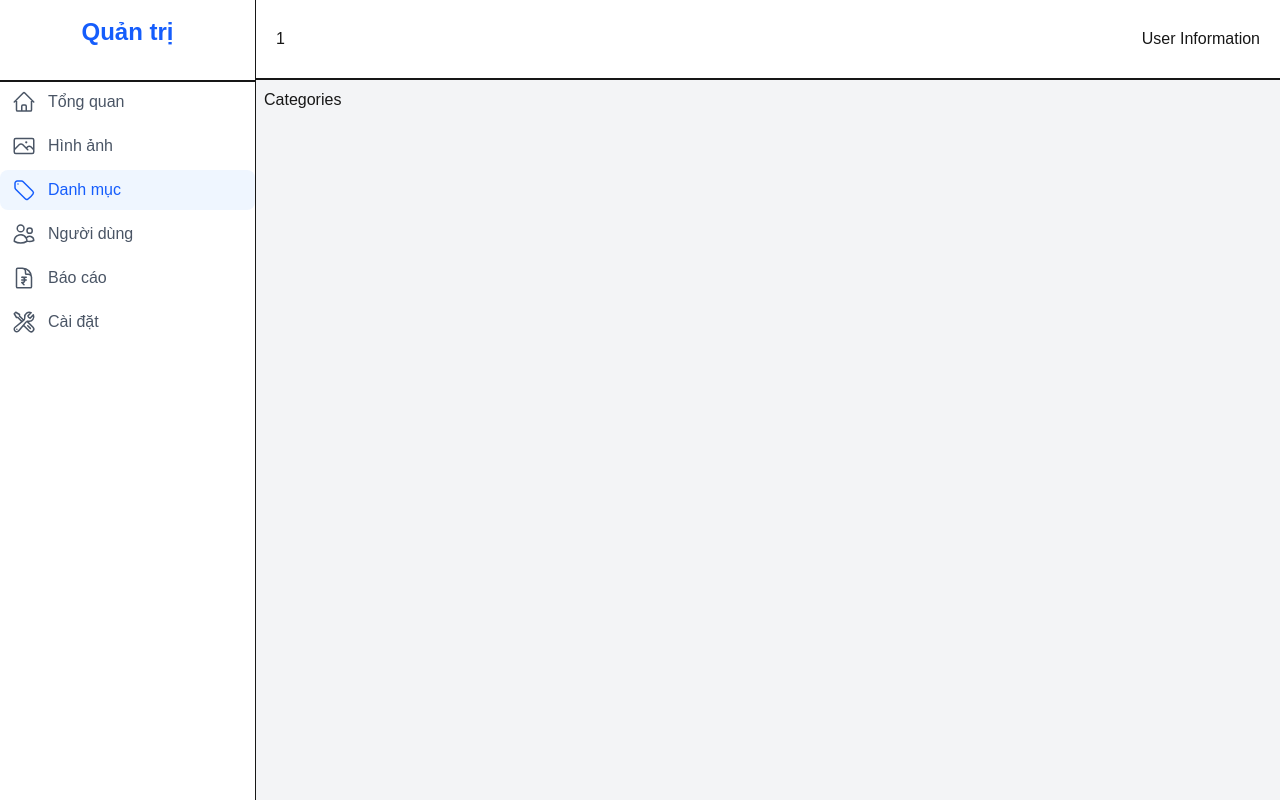
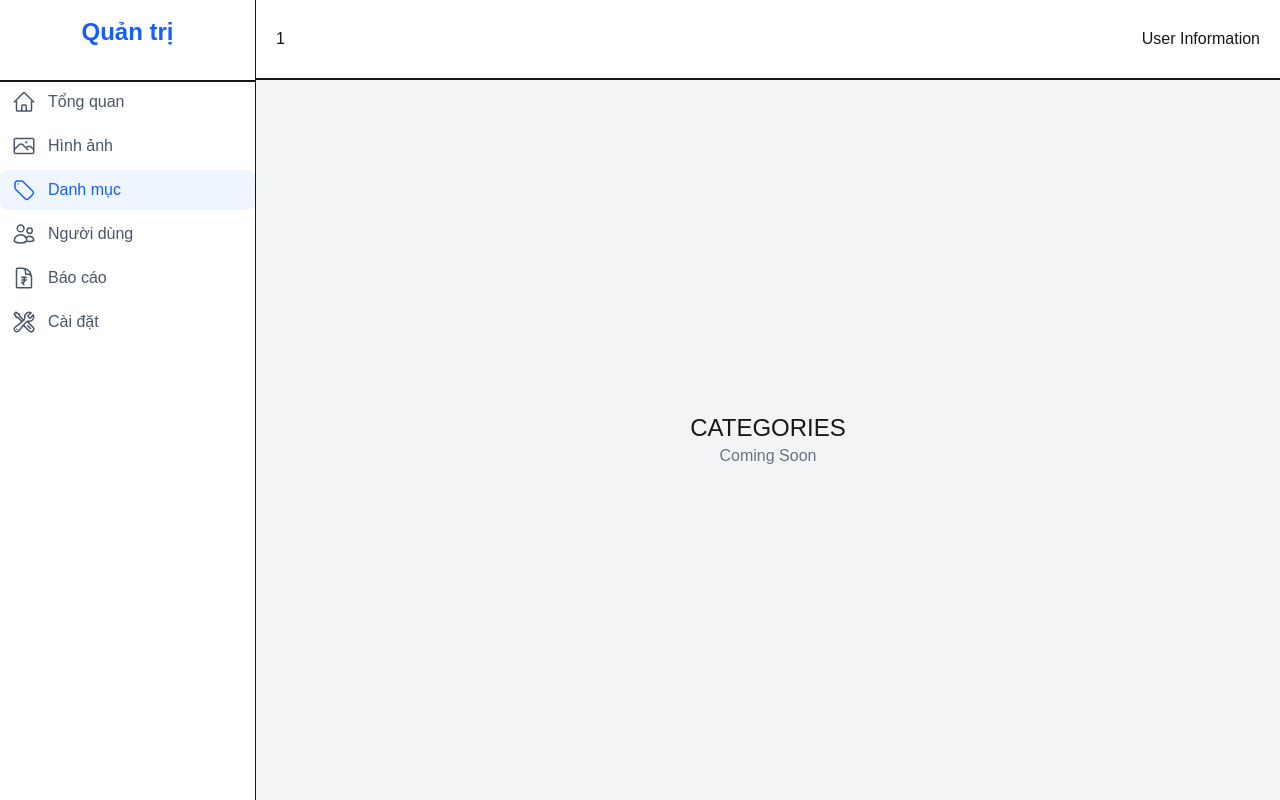
Before and after one commit to DyLan1401/admin-portal, a Next.js app in the folder frontend/: page /admin/categories in a window 1280 px wide. Built offline with nearby package versions, Linux system fonts and the light colour scheme.

Commit message:
create placeholder pages

```diff
--- a/frontend/src/app/admin/categories/page.tsx
+++ b/frontend/src/app/admin/categories/page.tsx
@@ -1,3 +1,10 @@
+import Placeholder from "@/components/common/Placeholder";
+
 export default function CategoriesPage() {
-    return <h1>Categories</h1>;
+    return <>
+        <Placeholder
+            title="CATEGORIES"
+            description="Coming Soon"
+        />
+    </>;
 }
--- a/frontend/src/app/admin/dashboard/page.tsx
+++ b/frontend/src/app/admin/dashboard/page.tsx
@@ -1,3 +1,10 @@
+import Placeholder from "@/components/common/Placeholder";
+
 export default function DashboardPage() {
-    return <h1>Dashboard</h1>;
+    return <>
+        <Placeholder
+            title="DASHBOARD"
+            description="Coming Soon"
+        />
+    </>;
 }
--- a/frontend/src/app/admin/images/page.tsx
+++ b/frontend/src/app/admin/images/page.tsx
@@ -1,3 +1,10 @@
+import Placeholder from "@/components/common/Placeholder";
+
 export default function ImagesPage() {
-    return <h1>Images</h1>;
+    return <>
+        <Placeholder
+            title="IMAGES"
+            description="Đang Triển khai"
+        />
+    </>;
 }
--- a/frontend/src/app/admin/reports/page.tsx
+++ b/frontend/src/app/admin/reports/page.tsx
@@ -1,3 +1,11 @@
+import Placeholder from "@/components/common/Placeholder";
 export default function ReportsPage() {
-    return <h1>Reports</h1>;
+    return (
+        <>
+            <Placeholder
+                title="REPORTS"
+                description="Coming Soon"
+            />
+        </>
+    );
 }
--- a/frontend/src/app/admin/settings/page.tsx
+++ b/frontend/src/app/admin/settings/page.tsx
@@ -1,3 +1,10 @@
+import Placeholder from "@/components/common/Placeholder";
+
 export default function SettingsPage() {
-    return <h1>Settings</h1>;
+    return <>
+        <Placeholder
+            title="SETTINGS"
+            description="Coming Soon"
+        />
+    </>;
 }
--- a/frontend/src/app/admin/users/page.tsx
+++ b/frontend/src/app/admin/users/page.tsx
@@ -1,3 +1,10 @@
+import Placeholder from "@/components/common/Placeholder";
+
 export default function UsersPage() {
-    return <h1>Users</h1>;
+    return <>
+        <Placeholder
+            title="USERS"
+            description="Coming Soon"
+        />
+    </>;
 }
--- /dev/null
+++ b/frontend/src/components/common/Placeholder/index.tsx
@@ -0,0 +1,16 @@
+
+type PlaceholderProps = {
+    title: string,
+    description: string
+}
+
+export default function Placeholder({ title, description }: PlaceholderProps) {
+    return (
+        <div className="w-full h-full flex flex-col justify-center items-center">
+            <h1 className="text-2xl">{title}</h1>
+            <div className="text-md text-gray-500">
+                {description}
+            </div>
+        </div>
+    )
+}
```
